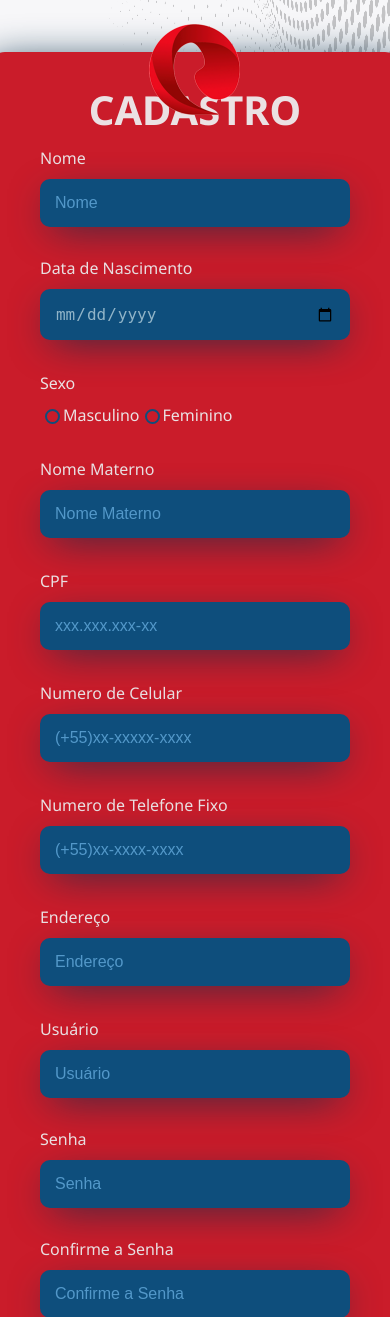
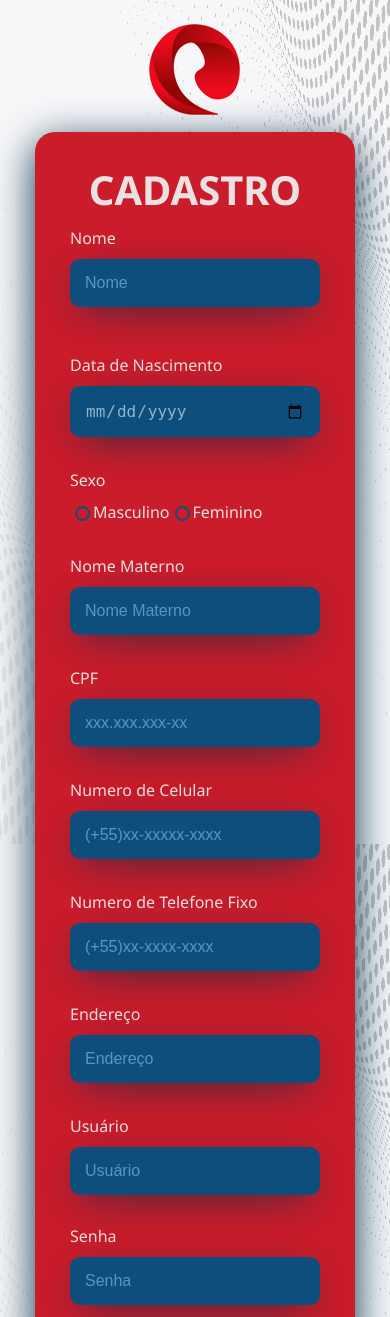
Before and after one commit to clebercmsf/Projeto-Telecall, a PHP site: page /pages/register/register.html in a window 390 px wide. Shown: the top 1317 px of the page. Run offline with PHP 8.4, Linux system fonts and the light colour scheme; some libraries are stand-ins or nearby versions.

Commit message:
responsive fix

```diff
--- a/src/pages/login/login.css
+++ b/src/pages/login/login.css
@@ -127,7 +127,7 @@
 @media (max-width: 450px) {
   .card-login {
     width: 250px;
-    margin-top: 150px;
+    margin-top: 80px;
   }
 }
 
--- a/src/pages/register/register.css
+++ b/src/pages/register/register.css
@@ -177,9 +177,9 @@
 }
 
 @media (max-width: 450px) {
-  .card-login {
+  .card-register {
     width: 250px;
-    margin-top: 150px;
+    margin-top: 80px;
   }
 }
 
@@ -201,7 +201,7 @@
     transform: none;
   }
 
-  .card-login {
+  .card-register {
     margin-top: 80px;
   }
 }
```
